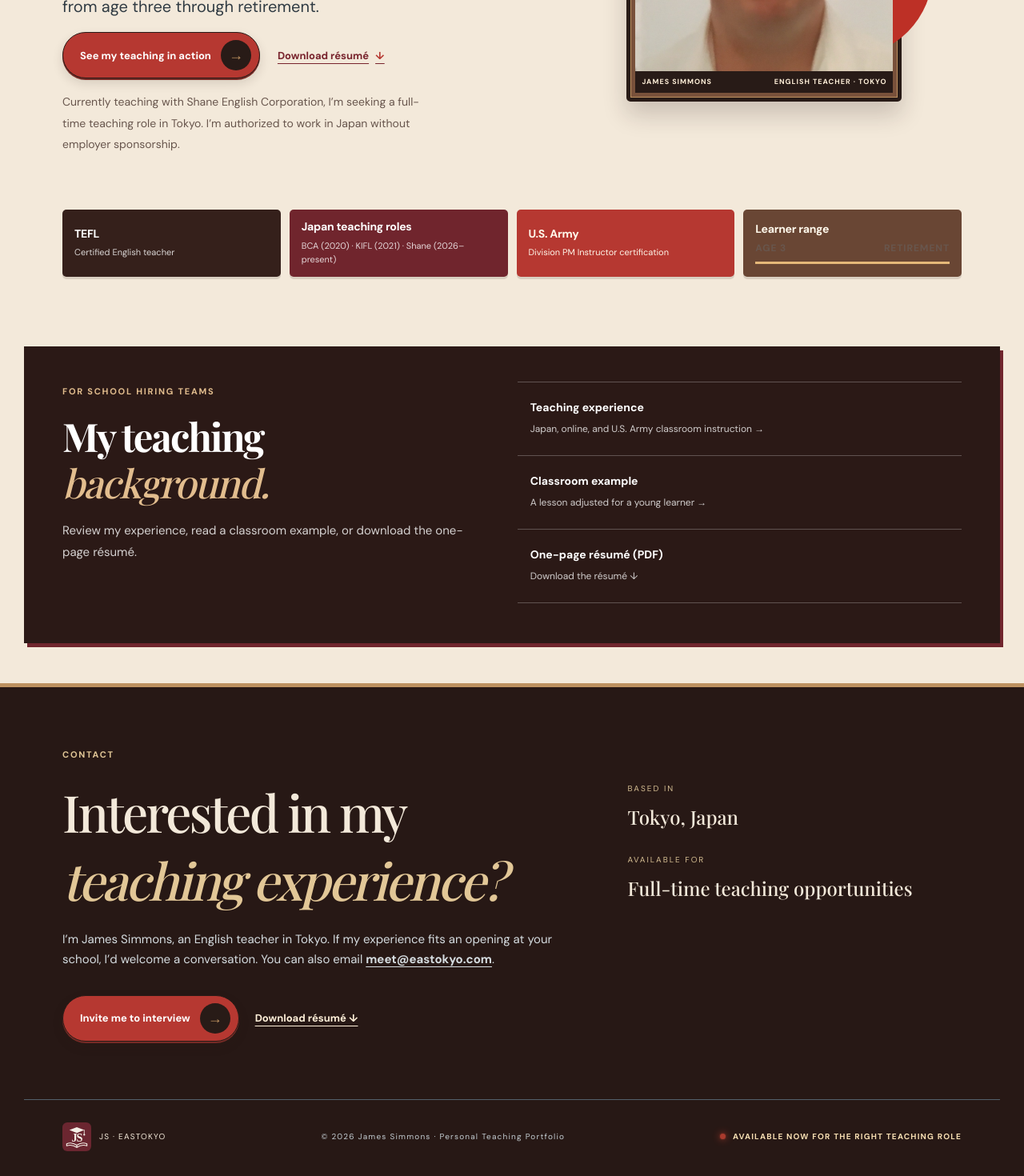
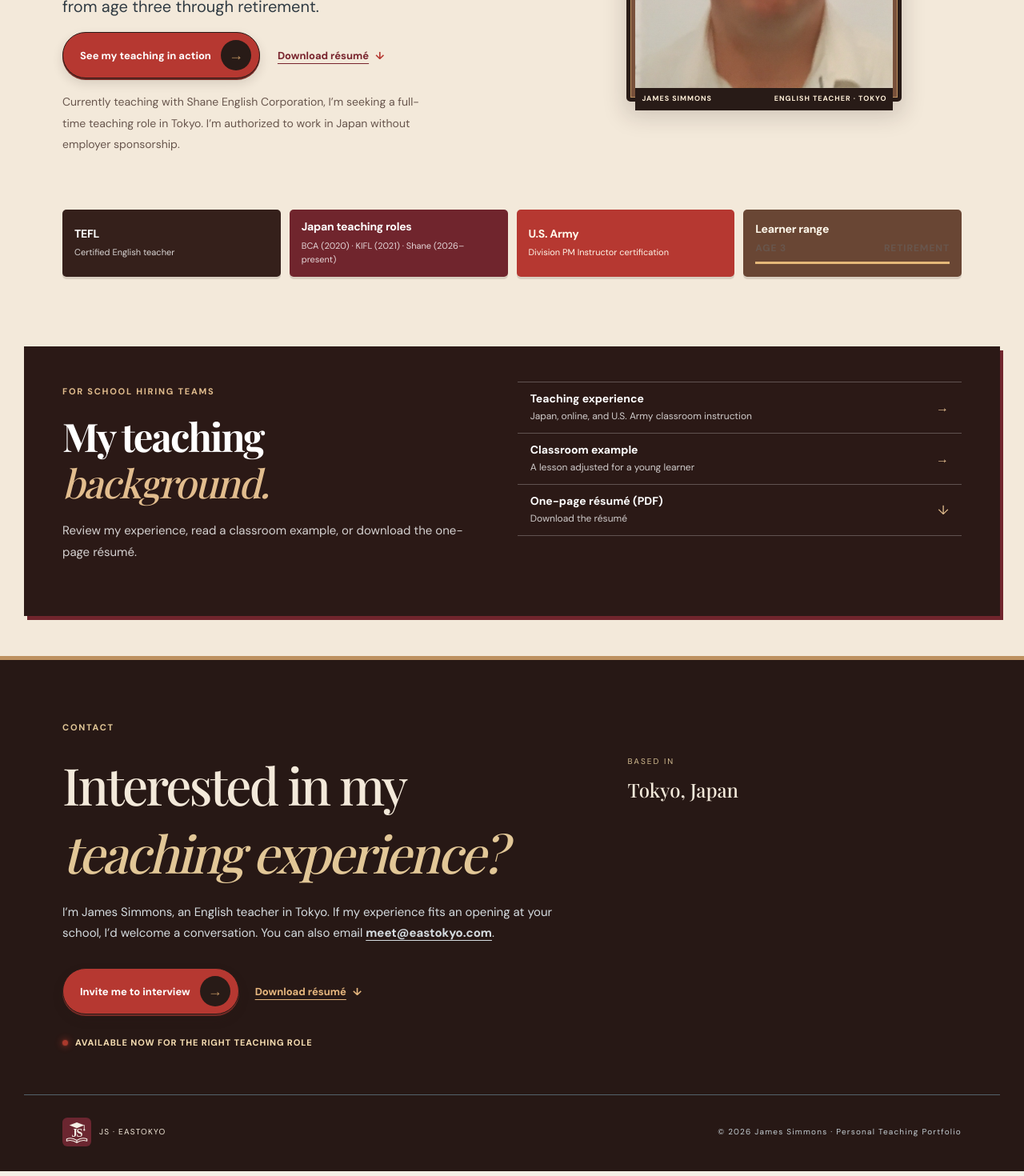
Before and after one commit to desukara/portfolio, a Next.js app: page / in a window 1280 px wide. Shown: the part 556-2026 px from the top of the page at 80% size. Built offline with nearby package versions, Linux system fonts and the light colour scheme; a web font is replaced by a local one.

Commit message:
Refine portrait frame and homepage actions (#53)
* Refine portrait and homepage actions

* Refine portrait and homepage actions

```diff
--- a/app/home-motion.css
+++ b/app/home-motion.css
@@ -1348,3 +1348,63 @@
 .home-page .home-proof .home-proof-range .home-range-labels { color: #fff8eb !important; }
 .home-page .home-proof .home-range-rail { background: #fff8eb30; }
 .home-page .home-proof .home-range-rail i { background: #e5b879; }
+
+/* Keep the photograph, inner edge and nameplate in one frame. */
+.home-page #home .hero.hero .hero-photo {
+  display: grid;
+  grid-template-columns: minmax(0, 1fr);
+  grid-template-rows: auto auto;
+  gap: 0;
+  height: auto;
+  aspect-ratio: auto;
+  padding: 3px !important;
+  border: 6px solid #281b17 !important;
+  background: #bd9160 !important;
+  box-shadow: 8px 14px 22px #281b1738 !important;
+}
+.home-page #home .hero-photo::before { content: none; }
+.home-page #home .home-photo-window { height: auto; }
+.home-page #home .hero-photo .home-photo-window img { height: auto; }
+.home-page #home .home-photo-caption {
+  position: static;
+  min-width: 0;
+  flex-wrap: wrap;
+  gap: 3px 8px;
+}
+.home-page .actions a.button-link, .home-page .footer-actions a.button-link {
+  text-decoration: none;
+}
+.home-page .button-link .resume-label {
+  color: inherit;
+  transform: none;
+  text-decoration: underline;
+  text-underline-offset: 5px;
+}
+.home-page .home-employer-links a {
+  display: grid;
+  grid-template-columns: minmax(0, 1fr) auto;
+  align-content: center;
+  gap: 4px 14px;
+  min-height: 64px;
+  padding-block: 10px;
+}
+.home-page .home-employer-links a > :not(.hiring-arrow) { grid-column: 1; }
+.home-page .home-employer-links a > .hiring-arrow {
+  grid-column: 2;
+  grid-row: 1 / span 2;
+  align-self: center;
+  color: #e2bd8e;
+  font-size: 16px;
+}
+.home-page #contact .footer-availability-beacon {
+  margin-top: 12px;
+  font-size: 11px;
+  letter-spacing: .08em;
+  color: #f8dfb3;
+}
+@media (max-width: 800px) {
+  .site-header .mobile-menu-trigger {
+    padding: 5px 7px 5px 11px;
+    box-shadow: none;
+  }
+}
--- a/app/page.tsx
+++ b/app/page.tsx
@@ -26,7 +26,7 @@ export default function Home() {
         <div className="hero-followup">
           <div className="actions">
             <a className="button-primary" href="/portfolio"><span>See my teaching in action</span><span className="button-icon" aria-hidden="true">→</span></a>
-            <a className="button-link" href="/resume/download" download="J_Simmons_Resume_2026.pdf">Download résumé <span aria-hidden="true">↓</span></a>
+            <a className="button-link" href="/resume/download" download="J_Simmons_Resume_2026.pdf"><span className="resume-label">Download résumé</span> <span aria-hidden="true">↓</span></a>
           </div>
           <p className="hero-detail" data-home-reveal="hero" data-home-delay="350">Currently teaching with Shane English Corporation, I’m seeking a full-time teaching role in Tokyo. I’m authorized to work in Japan without employer sponsorship.</p>
         </div>
@@ -44,14 +44,14 @@ export default function Home() {
       <section className="home-employer-path shell" aria-labelledby="employer-path-heading">
         <div data-home-scroll-reveal data-home-delay="0"><span className="kicker">FOR SCHOOL HIRING TEAMS</span><h2 id="employer-path-heading">My teaching <em>background.</em></h2><p>Review my experience, read a classroom example, or download the one-page résumé.</p></div>
         <div className="home-employer-links">
-          <a href="/experience" data-home-scroll-reveal data-home-delay="80"><strong>Teaching experience</strong><span>Japan, online, and U.S. Army classroom instruction →</span></a>
-          <a href="/portfolio#classroom-reflection" data-home-scroll-reveal data-home-delay="150"><strong>Classroom example</strong><span>A lesson adjusted for a young learner →</span></a>
-          <a href="/resume/download" download="J_Simmons_Resume_2026.pdf" data-home-scroll-reveal data-home-delay="220"><strong>One-page résumé (PDF)</strong><span>Download the résumé ↓</span></a>
+          <a href="/experience" data-home-scroll-reveal data-home-delay="80"><strong>Teaching experience</strong><span>Japan, online, and U.S. Army classroom instruction</span><span className="hiring-arrow" aria-hidden="true">→</span></a>
+          <a href="/portfolio#classroom-reflection" data-home-scroll-reveal data-home-delay="150"><strong>Classroom example</strong><span>A lesson adjusted for a young learner</span><span className="hiring-arrow" aria-hidden="true">→</span></a>
+          <a href="/resume/download" download="J_Simmons_Resume_2026.pdf" data-home-scroll-reveal data-home-delay="220"><strong>One-page résumé (PDF)</strong><span>Download the résumé</span><span className="hiring-arrow" aria-hidden="true">↓</span></a>
         </div>
       </section>
       <footer id="contact">
-        <div className="shell footer-grid"><div data-home-scroll-reveal><span className="kicker">CONTACT</span><h2>Interested in my<br /> <em>teaching experience?</em></h2><p>I’m James Simmons, an English teacher in Tokyo. If my experience fits an opening at your school, I’d welcome a conversation. You can also email <a className="contact-email" href="mailto:meet@eastokyo.com">meet@eastokyo.com</a>.</p><div className="footer-actions"><a className="button-primary" href="/meeting"><span>Invite me to interview</span><span className="button-icon" aria-hidden="true">→</span></a><a className="button-link" href="/resume/download" download="J_Simmons_Resume_2026.pdf">Download résumé ↓</a></div></div><div className="footer-right" data-home-scroll-reveal data-home-delay="100"><span>BASED IN</span><strong>Tokyo, Japan</strong><span>AVAILABLE FOR</span><strong>Full-time teaching opportunities</strong></div></div>
-        <div className="shell footer-bottom"><span className="footer-brand"><img src="/brand/js-mark.svg" width={36} height={36} alt="" aria-hidden="true" /> JS · EASTOKYO</span><span>© {new Date().getFullYear()} James Simmons · Personal Teaching Portfolio</span><span className="footer-availability-beacon">AVAILABLE NOW FOR THE RIGHT TEACHING ROLE</span></div>
+        <div className="shell footer-grid"><div data-home-scroll-reveal><span className="kicker">CONTACT</span><h2>Interested in my<br /> <em>teaching experience?</em></h2><p>I’m James Simmons, an English teacher in Tokyo. If my experience fits an opening at your school, I’d welcome a conversation. You can also email <a className="contact-email" href="mailto:meet@eastokyo.com">meet@eastokyo.com</a>.</p><div className="footer-actions"><a className="button-primary" href="/meeting"><span>Invite me to interview</span><span className="button-icon" aria-hidden="true">→</span></a><a className="button-link" href="/resume/download" download="J_Simmons_Resume_2026.pdf"><span className="resume-label">Download résumé</span> <span aria-hidden="true">↓</span></a></div><span className="footer-availability-beacon">AVAILABLE NOW FOR THE RIGHT TEACHING ROLE</span></div><div className="footer-right" data-home-scroll-reveal data-home-delay="100"><span>BASED IN</span><strong>Tokyo, Japan</strong></div></div>
+        <div className="shell footer-bottom"><span className="footer-brand"><img src="/brand/js-mark.svg" width={36} height={36} alt="" aria-hidden="true" /> JS · EASTOKYO</span><span>© {new Date().getFullYear()} James Simmons · Personal Teaching Portfolio</span></div>
       </footer>
     </main>
   );
```
